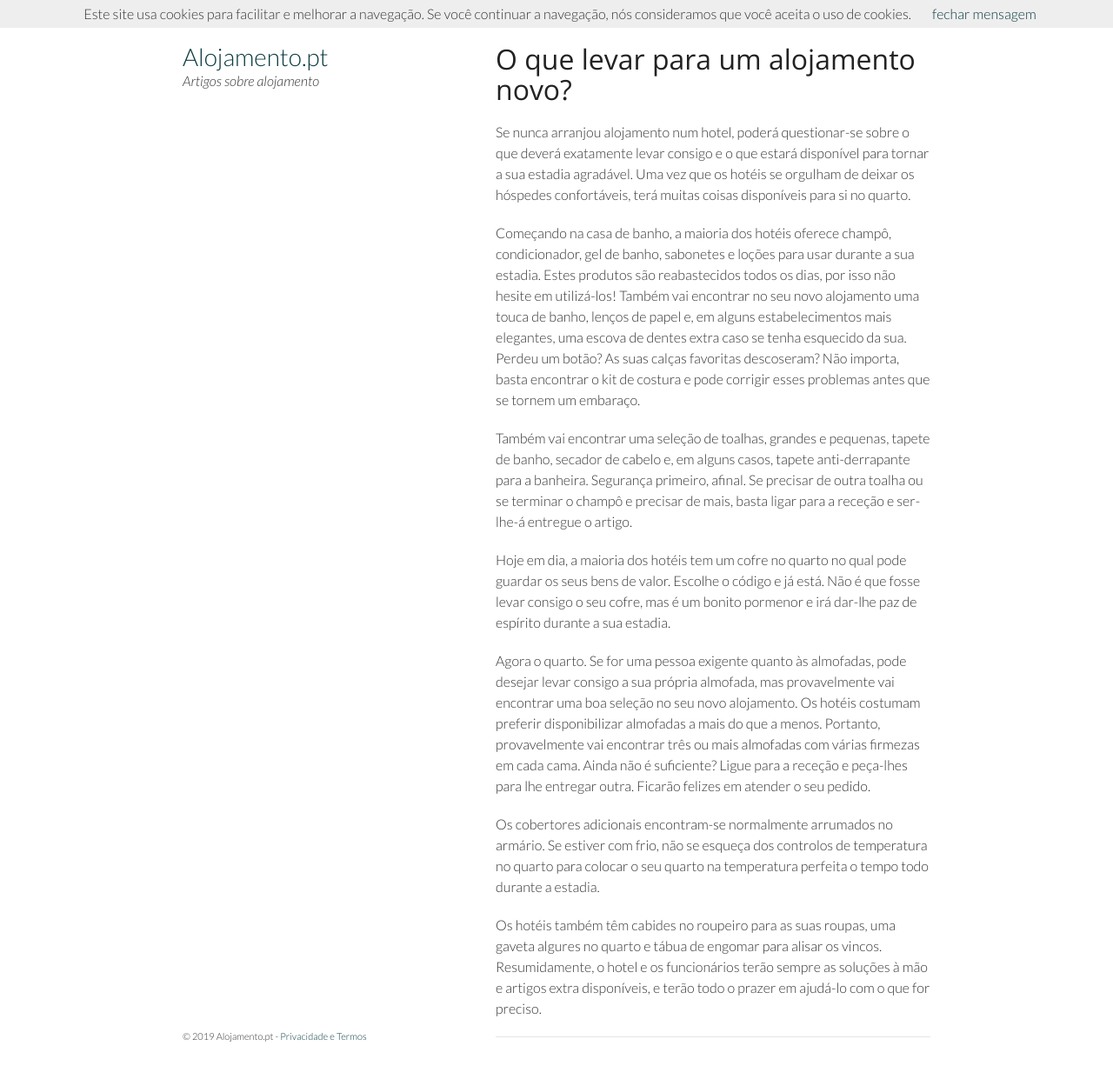
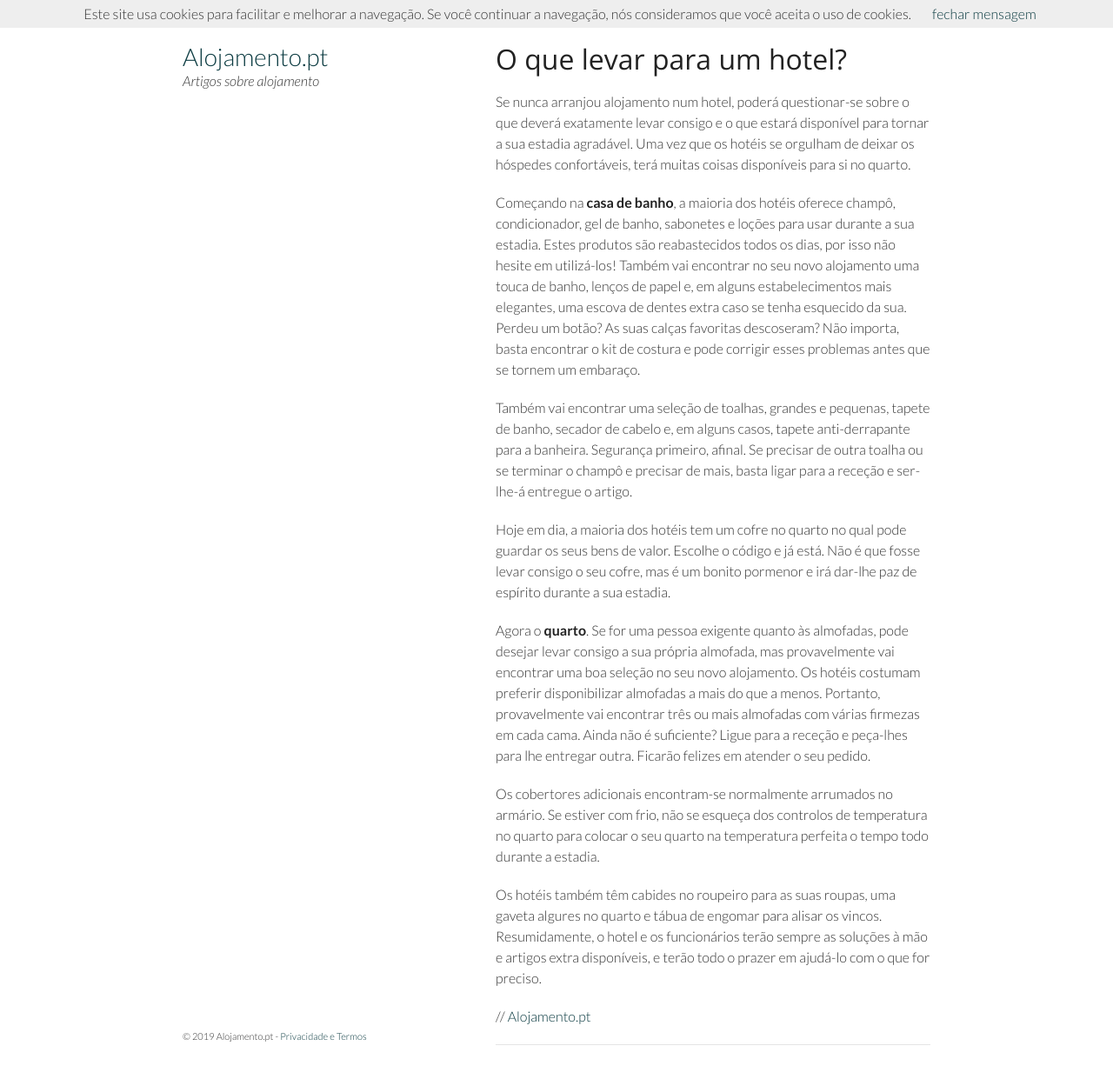
Before and after one commit to artigos/alojamento.pt, a Jekyll site: the page built from _posts/2019-05-10-o-que-levar-para-um-alojamento-novo.md, in a window 1280 px wide and 1272 px high. Shown: the top 1241 px of the window at 87% size. Built offline with Jekyll 4.4.1, drawn with Linux system fonts in a browser that asks for light colours.

Commit message:
Adds signature

```diff
--- a/_layouts/default.html
+++ b/_layouts/default.html
@@ -7,6 +7,7 @@
 
     <section>
       {{ content }}
+      // <a href="http://alojamento.pt">Alojamento.pt</a>
       {% include ad_block.html %}
       <hr/>
       <div class="disqus">
--- a/_posts/2019-05-10-o-que-levar-para-um-alojamento-novo.md
+++ b/_posts/2019-05-10-o-que-levar-para-um-alojamento-novo.md
@@ -1,19 +1,19 @@
 ---
 layout: default
-title: O que levar para um alojamento novo?
+title: O que levar para um hotel?
 ---
 
 # {{ page.title }}
 
 Se nunca arranjou alojamento num hotel, poderá questionar-se sobre o que deverá exatamente levar consigo e o que estará disponível para tornar a sua estadia agradável. Uma vez que os hotéis se orgulham de deixar os hóspedes confortáveis, terá muitas coisas disponíveis para si no quarto.
 
-Começando na casa de banho, a maioria dos hotéis oferece champô, condicionador, gel de banho, sabonetes e loções para usar durante a sua estadia. Estes produtos são reabastecidos todos os dias, por isso não hesite em utilizá-los! Também vai encontrar no seu novo alojamento uma touca de banho, lenços de papel e, em alguns estabelecimentos mais elegantes, uma escova de dentes extra caso se tenha esquecido da sua. Perdeu um botão? As suas calças favoritas descoseram? Não importa, basta encontrar o kit de costura e pode corrigir esses problemas antes que se tornem um embaraço.
+Começando na **casa de banho**, a maioria dos hotéis oferece champô, condicionador, gel de banho, sabonetes e loções para usar durante a sua estadia. Estes produtos são reabastecidos todos os dias, por isso não hesite em utilizá-los! Também vai encontrar no seu novo alojamento uma touca de banho, lenços de papel e, em alguns estabelecimentos mais elegantes, uma escova de dentes extra caso se tenha esquecido da sua. Perdeu um botão? As suas calças favoritas descoseram? Não importa, basta encontrar o kit de costura e pode corrigir esses problemas antes que se tornem um embaraço.
 
 Também vai encontrar uma seleção de toalhas, grandes e pequenas, tapete de banho, secador de cabelo e, em alguns casos, tapete anti-derrapante para a banheira. Segurança primeiro, afinal. Se precisar de outra toalha ou se terminar o champô e precisar de mais, basta ligar para a receção e ser-lhe-á entregue o artigo.
 
 Hoje em dia, a maioria dos hotéis tem um cofre no quarto no qual pode guardar os seus bens de valor. Escolhe o código e já está. Não é que fosse levar consigo o seu cofre, mas é um bonito pormenor e irá dar-lhe paz de espírito durante a sua estadia.
 
-Agora o quarto. Se for uma pessoa exigente quanto às almofadas, pode desejar levar consigo a sua própria almofada, mas provavelmente vai encontrar uma boa seleção no seu novo alojamento. Os hotéis costumam preferir disponibilizar almofadas a mais do que a menos. Portanto, provavelmente vai encontrar três ou mais almofadas com várias firmezas em cada cama. Ainda não é suficiente? Ligue para a receção e peça-lhes para lhe entregar outra. Ficarão felizes em atender o seu pedido.
+Agora o **quarto**. Se for uma pessoa exigente quanto às almofadas, pode desejar levar consigo a sua própria almofada, mas provavelmente vai encontrar uma boa seleção no seu novo alojamento. Os hotéis costumam preferir disponibilizar almofadas a mais do que a menos. Portanto, provavelmente vai encontrar três ou mais almofadas com várias firmezas em cada cama. Ainda não é suficiente? Ligue para a receção e peça-lhes para lhe entregar outra. Ficarão felizes em atender o seu pedido.
 
 Os cobertores adicionais encontram-se normalmente arrumados no armário. Se estiver com frio, não se esqueça dos controlos de temperatura no quarto para colocar o seu quarto na temperatura perfeita o tempo todo durante a estadia.
 
```
Also changed, not shown: 4 other files.
